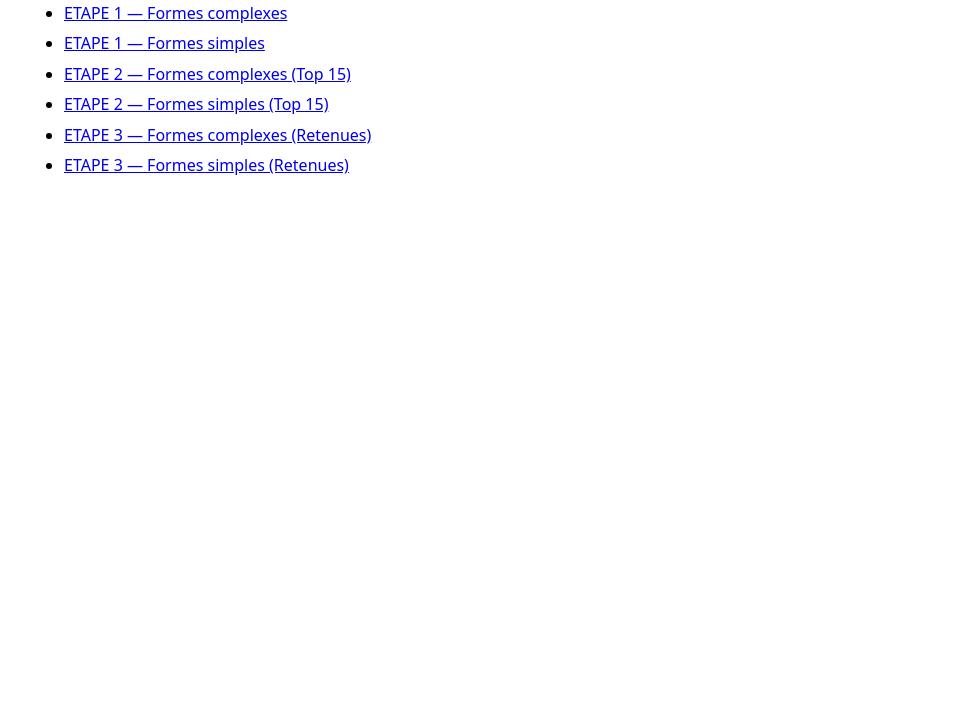
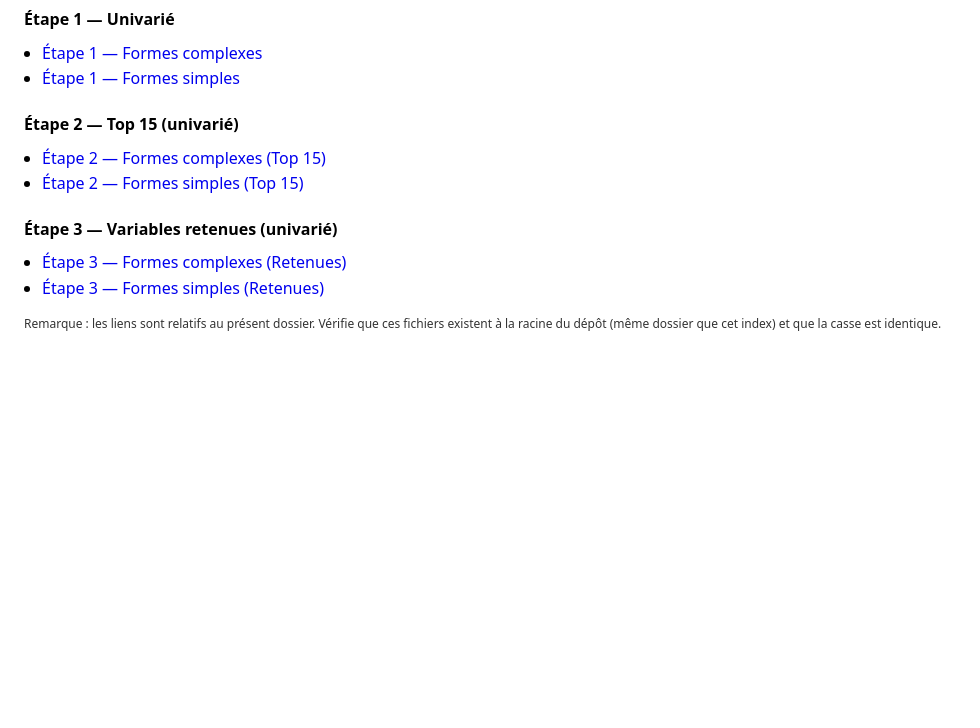
Before and after one commit to Joseph-Lamerand/Projet_Aspergillose, a plain HTML site: page index.html in a window 1280 px wide. Shown: the part 72-800 px from the top of the page, without its empty margins (0-980 px from the left). Drawn offline with Linux system fonts and the light colour scheme.

Commit message:
Update index.html

```diff
--- a/index.html
+++ b/index.html
@@ -1,20 +1,48 @@
 <!doctype html>
-<html lang="fr"><meta charset="utf-8">
+<html lang="fr">
+<head>
+  <meta charset="utf-8">
   <meta name="viewport" content="width=device-width, initial-scale=1">
   <title>Projet Aspergillose — Tableaux interactifs</title>
   <style>
-  body{font-family:system-ui,-apple-system,Segoe UI,Roboto,Arial,sans-serif;margin:24px}
-  h1{font-size:22px;margin:0 0 12px}
-  ul{line-height:1.9}
+    :root { color-scheme: light dark; }
+    body {
+      font-family: system-ui, -apple-system, Segoe UI, Roboto, Arial, sans-serif;
+      margin: 24px;
+      line-height: 1.6;
+    }
+    h1 { font-size: 22px; margin: 0 0 12px; }
+    h2 { font-size: 16px; margin: 20px 0 8px; }
+    ul { padding-left: 18px; margin: 0 0 12px; }
+    a { text-decoration: none; }
+    a:hover { text-decoration: underline; }
+    .note { font-size: 12px; opacity: .8; margin-top: 8px; }
   </style>
+</head>
 <body>
   <h1>Tableaux interactifs</h1>
+
+  <h2>Étape 1 — Univarié</h2>
   <ul>
-  <li><a href="ETAPE1_formes_complexes_univar.html">ETAPE 1 — Formes complexes</a></li>
-  <li><a href="ETAPE1_formes_simples_univar.html">ETAPE 1 — Formes simples</a></li>
-  <li><a href="ETAPE2_formes_complexes_top15_univar.html">ETAPE 2 — Formes complexes (Top 15)</a></li>
-  <li><a href="ETAPE2_formes_simples_top15_univar.html">ETAPE 2 — Formes simples (Top 15)</a></li>
-  <li><a href="ETAPE3_formes_complexes_retenues_univar.html">ETAPE 3 — Formes complexes (Retenues)</a></li>
-  <li><a href="ETAPE3_formes_simples_retenues_univar.html">ETAPE 3 — Formes simples (Retenues)</a></li>
+    <li><a href="ETAPE1_formes_complexes_univar.html">Étape 1 — Formes complexes</a></li>
+    <li><a href="ETAPE1_formes_simples_univar.html">Étape 1 — Formes simples</a></li>
   </ul>
-</body></html>
+
+  <h2>Étape 2 — Top 15 (univarié)</h2>
+  <ul>
+    <li><a href="ETAPE2_formes_complexes_top15_univar.html">Étape 2 — Formes complexes (Top 15)</a></li>
+    <li><a href="ETAPE2_formes_simples_top15_univar.html">Étape 2 — Formes simples (Top 15)</a></li>
+  </ul>
+
+  <h2>Étape 3 — Variables retenues (univarié)</h2>
+  <ul>
+    <li><a href="ETAPE3_formes_complexes_retenues_univar.html">Étape 3 — Formes complexes (Retenues)</a></li>
+    <li><a href="ETAPE3_formes_simples_retenues_univar.html">Étape 3 — Formes simples (Retenues)</a></li>
+  </ul>
+
+  <p class="note">
+    Remarque : les liens sont relatifs au présent dossier. Vérifie que ces fichiers
+    existent à la racine du dépôt (même dossier que cet index) et que la casse est identique.
+  </p>
+</body>
+</html>
```
Lines whose indentation alone changed are shown as unchanged.
